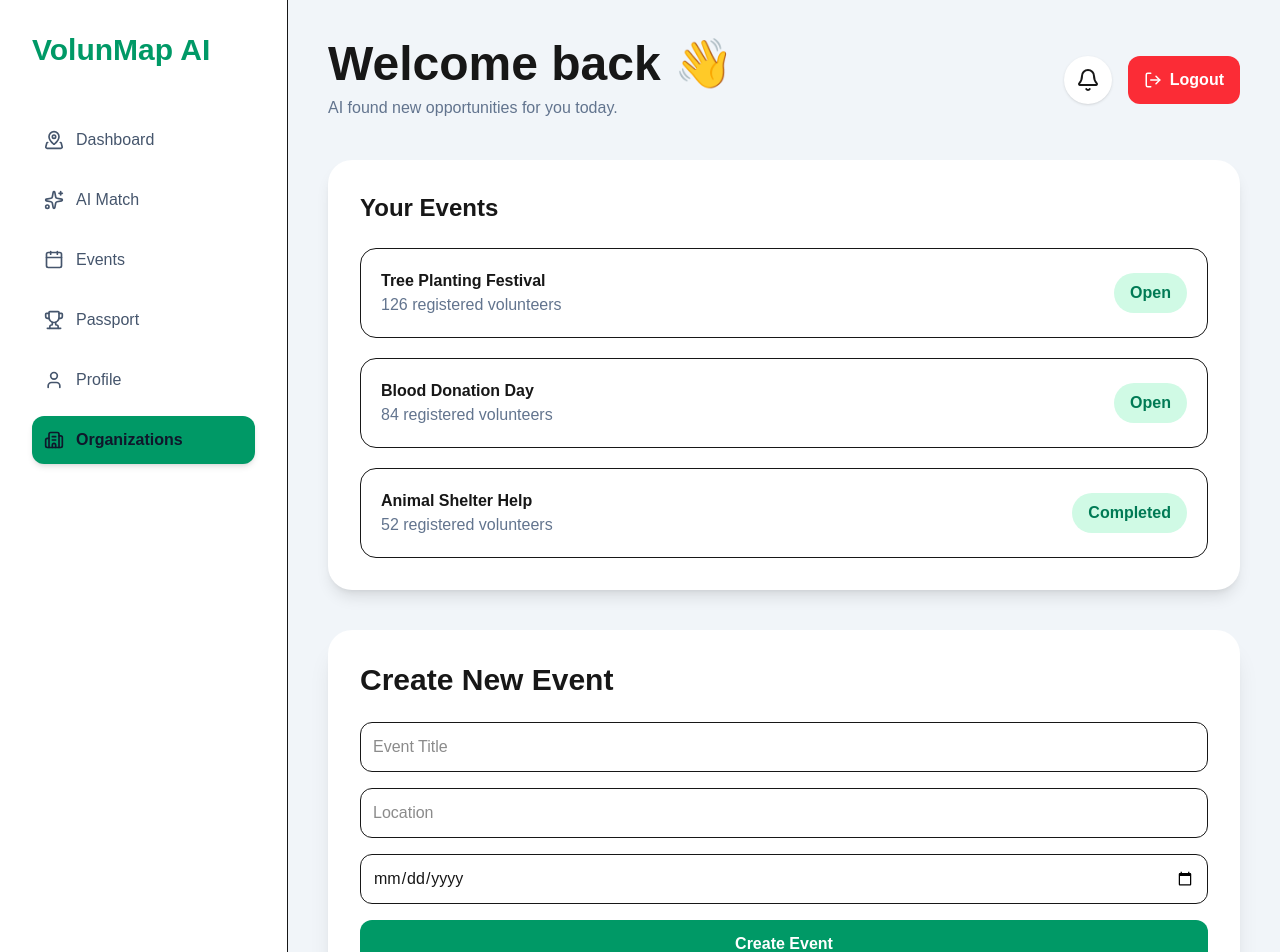
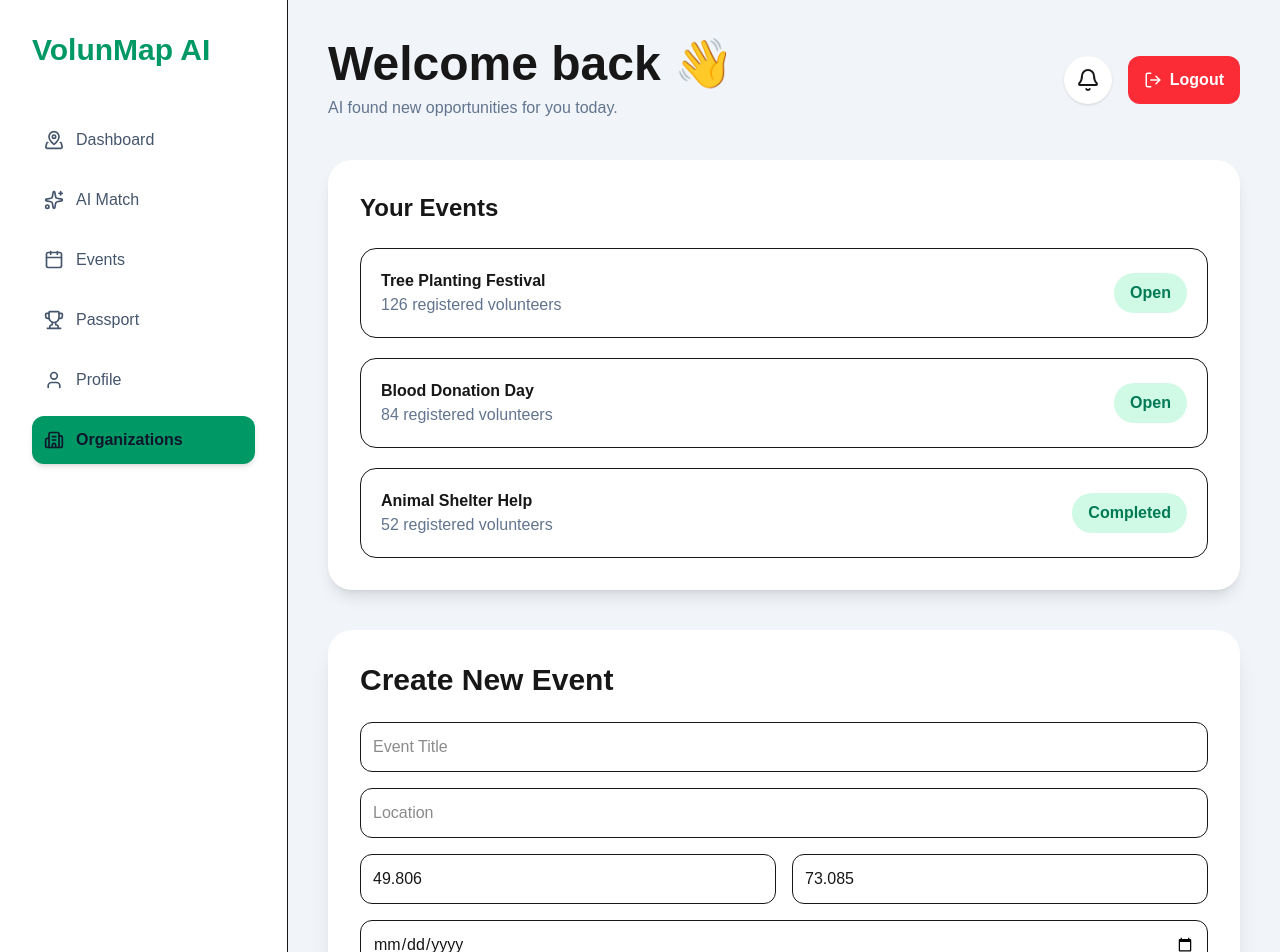
Before and after one commit to wenkvil/VolunMap---AI-, a Next.js app: page /organization in a window 1280 px wide. Shown: the top 952 px of the page. Built offline with nearby package versions, Linux system fonts and the light colour scheme; no server answers; the database is empty.

Commit message:
Add latitude and longitude inputs to event form

```diff
--- a/components/organization/CreateEventForm.tsx
+++ b/components/organization/CreateEventForm.tsx
@@ -60,6 +60,31 @@ export default function CreateEventForm() {
           onChange={(e) => setLocation(e.target.value)}
         />
 
+        <div className="grid grid-cols-2 gap-4">
+
+        <input
+         className="rounded-xl border p-3"
+         type="number"
+         step="0.000001"
+         placeholder="Latitude"
+         value={latitude}
+         onChange={(e) =>
+        setLatitude(Number(e.target.value))
+        }
+        />
+
+        <input
+         className="rounded-xl border p-3"
+         type="number"
+         step="0.000001"
+         placeholder="Longitude"
+         value={longitude}
+         onChange={(e) =>
+        setLongitude(Number(e.target.value))
+        }
+        />
+
+</div>
         <input
           className="w-full rounded-xl border p-3"
           type="date"
```
